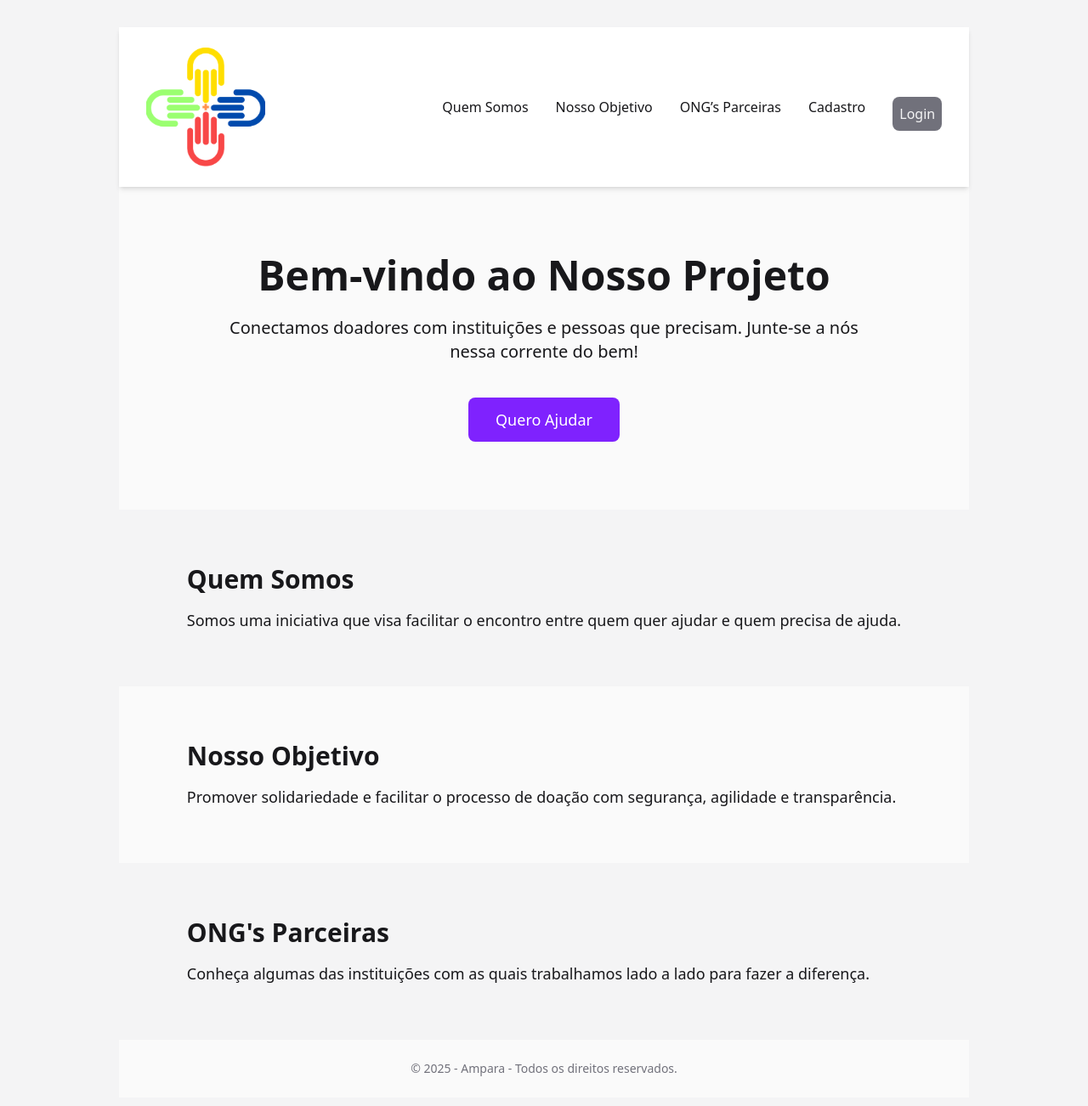
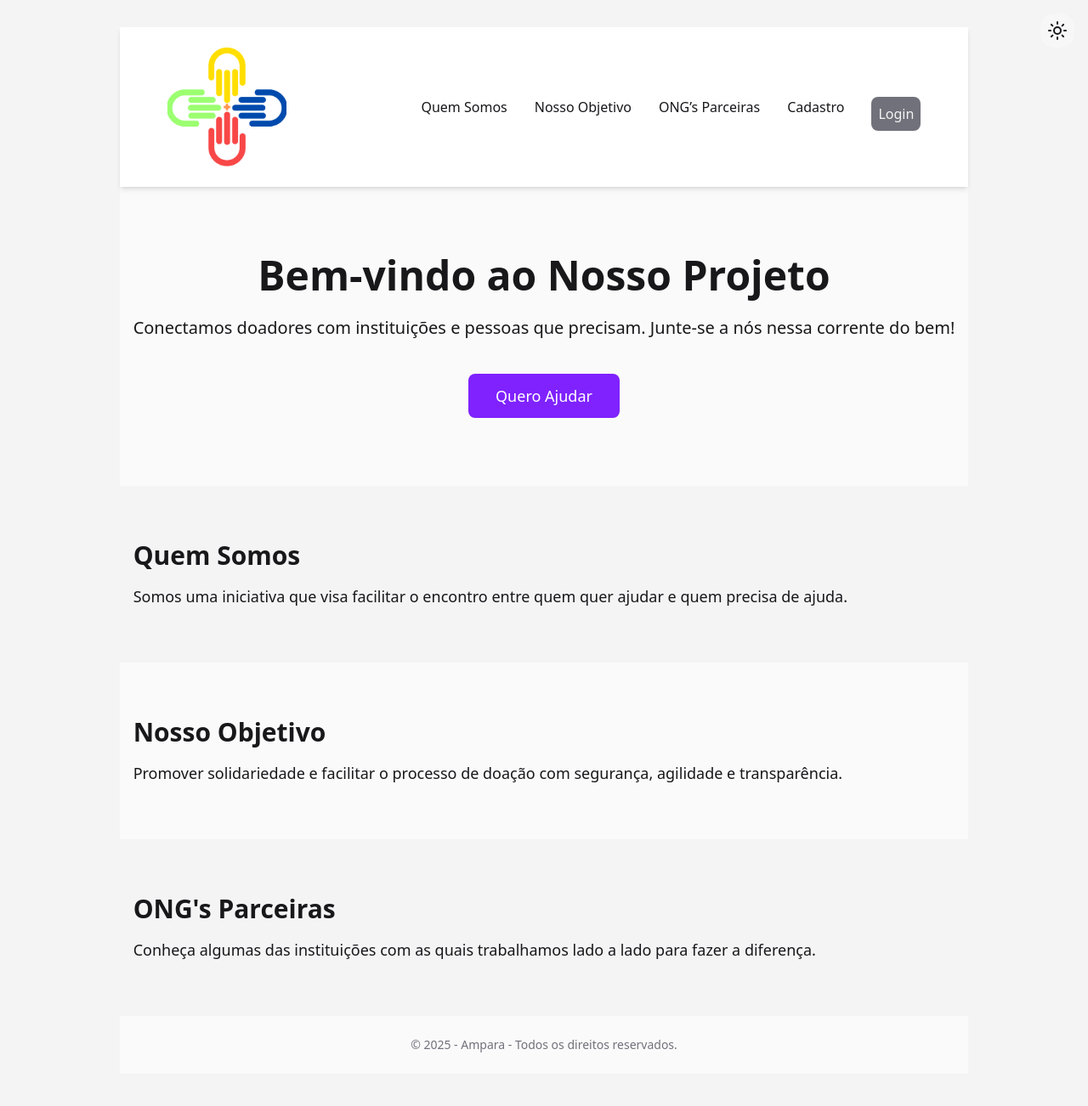
Before and after one commit to franpazello96/Ampara, a Next.js app: page /homepage in a window 1280 px wide. Shown: the top 1302 px of the page at 85% size. Built offline with nearby package versions, Linux system fonts and the light colour scheme.

Commit message:
Modo noturno para homepage

```diff
--- a/src/app/homepage/page.tsx
+++ b/src/app/homepage/page.tsx
@@ -5,13 +5,14 @@ import logo from "@/assets/logo.png";
 import { Button } from "@/components/button";
 import Link from "next/link";
 import { useState } from "react";
+import { ThemeToggle } from "@/components/ThemeToggle";
 
 export default function HomePage() {
   const [showDropdown, setShowDropdown] = useState(false);
 
   return (
-    <div className="min-h-screen bg-zinc-50 dark:bg-zinc-900 text-zinc-900 dark:text-zinc-100">
-      <header className="flex justify-between items-center px-8 py-6 shadow-md bg-white dark:bg-zinc-800">
+    <div className="min-h-screen w-full bg-zinc-50 dark:bg-zinc-900 text-zinc-900 dark:text-zinc-100">
+      <header className="flex justify-between items-center px-14 py-6 shadow-md bg-white dark:bg-zinc-800">
         <div className="flex items-center space-x-4">
           <Image src={logo} alt="Logo" width={140} height={45} />
         </div>
@@ -40,39 +41,40 @@ export default function HomePage() {
             <Button>Login</Button>
           </Link>
         </nav>
+        <ThemeToggle />
       </header>
 
-      <main className="flex flex-col items-center justify-center px-6 md:px-20 py-20 text-center">
+      <main className="flex flex-col items-center justify-center w-full px-4 py-20 text-center">
         <h1 className="text-4xl md:text-5xl font-bold mb-6">
           Bem-vindo ao Nosso Projeto
         </h1>
-        <p className="text-lg md:text-xl max-w-3xl mb-10">
+        <p className="text-lg md:text-xl w-full mb-10">
           Conectamos doadores com instituições e pessoas que precisam. Junte-se a nós nessa corrente do bem!
         </p>
         <Link href="/signupDoador">
           <Button className="px-8 py-3 text-lg bg-violet-600 hover:bg-violet-700 text-white rounded-lg">
-          Quero Ajudar
+            Quero Ajudar
           </Button>
         </Link>
       </main>
 
-      <section id="quem-somos" className="w-full px-6 md:px-20 py-16 bg-zinc-100 dark:bg-zinc-800">
+      <section id="quem-somos" className="w-full px-4 py-16 bg-zinc-100 dark:bg-zinc-800">
         <h2 className="text-2xl md:text-3xl font-semibold mb-4">Quem Somos</h2>
-        <p className="text-base md:text-lg max-w-4xl">
+        <p className="text-base md:text-lg w-full">
           Somos uma iniciativa que visa facilitar o encontro entre quem quer ajudar e quem precisa de ajuda.
         </p>
       </section>
 
-      <section id="objetivo" className="w-full px-6 md:px-20 py-16">
+      <section id="objetivo" className="w-full px-4 py-16">
         <h2 className="text-2xl md:text-3xl font-semibold mb-4">Nosso Objetivo</h2>
-        <p className="text-base md:text-lg max-w-4xl">
+        <p className="text-base md:text-lg w-full">
           Promover solidariedade e facilitar o processo de doação com segurança, agilidade e transparência.
         </p>
       </section>
 
-      <section id="ongs" className="w-full px-6 md:px-20 py-16 bg-zinc-100 dark:bg-zinc-800">
+      <section id="ongs" className="w-full px-4 py-16 bg-zinc-100 dark:bg-zinc-800">
         <h2 className="text-2xl md:text-3xl font-semibold mb-4">ONG's Parceiras</h2>
-        <p className="text-base md:text-lg max-w-4xl">
+        <p className="text-base md:text-lg w-full">
           Conheça algumas das instituições com as quais trabalhamos lado a lado para fazer a diferença.
         </p>
       </section>
```
